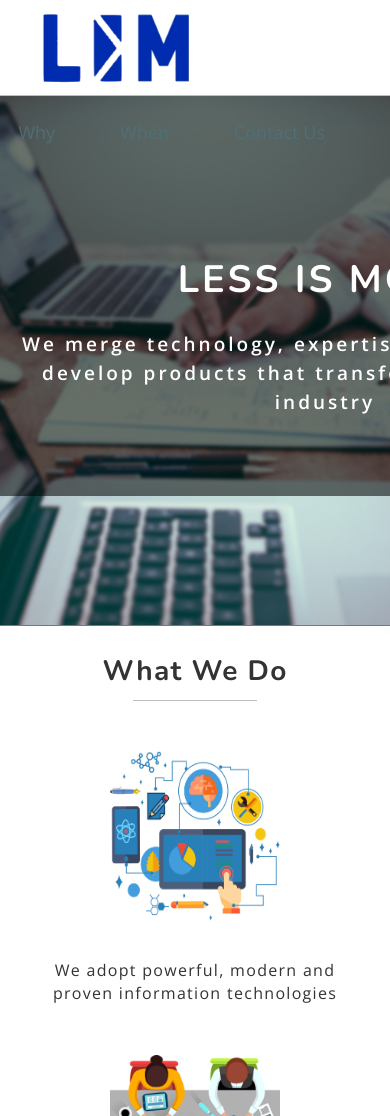
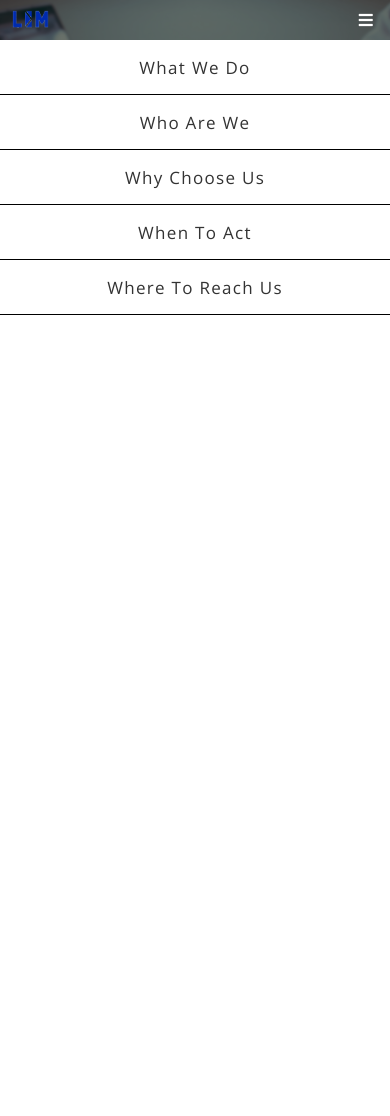
Before and after one commit to PrathamG/limtech, a PHP site: page / in a window 390 px wide; the page is wider, and only the part inside the window is pictured. Shown: the top 1116 px of that part. After the commit the page ends 315 px from the top of that part, so only its background shows below. Run offline with PHP 8.4, Linux system fonts and the light colour scheme.

Commit message:
Initiate mobile navbar, design changes

```diff
--- a/index.php
+++ b/index.php
@@ -1,5 +1,6 @@
 <html>
 <head>
+	<meta name='viewport' content='width=device-width, initial-scale=1'>
 	<!-- Twitter bootstrap v3.3.7 -->
 	<link rel="stylesheet" href="https://maxcdn.bootstrapcdn.com/bootstrap/3.3.7/css/bootstrap.min.css">
 	<!-- Custom Stylesheet -->
@@ -11,10 +12,11 @@
 
 </head>
 <body>
+	<div class = "container-fluid" style = "padding: 0px 0px">
 		<div class = 'masthead' id = "regnav">
 			<img class = 'logo' src = "logo.png">
 			<ul class = 'navigate'>
-			<li><a href = "#contact-panel">Contact Us</a></li>
+				<li><a href = "#contact-panel">Where</a></li>
 				<li><a href = "#when-panel">When</a></li>
 				<li><a href = "#why-panel">Why</a></li>
 				<li><a href = "#who-panel">Who</a></li>
@@ -31,29 +33,44 @@
 				<li><a href = "#what-panel">What</a></li>
 			</ul>
 		</div>
-	<div class = 'panel1'>
+		<div class = 'mobnav' id = "mobnav">
+			<img class = 'logo' src = "logo.png">
+			<i class="fas fa-bars"></i>
+		</div>
+		<div class = 'moblist'>
+			<ul>
+				<li>What We Do</li>
+				<li>Who Are We</li>
+				<li>Why Choose Us</li>
+				<li>When To Act</li>
+				<li>Where To Reach Us</li>
+			</ul>
+		</div>
 		<div class="panel1-header">
 			<div class = 'panel1-cap'>
 				<span id="p1head">LESS IS MORE</span>
 				<span id="p1sub">We merge technology, expertise and innovation to develop products that transform the insurance industry</span>
 			</div>
 		</div>
-	</div>
-	<div class = 'what-panel' id = "what-panel">
-		<span class = "panela-heading">What We Do</span>
+		<div class = 'row what-panel' id = "what-panel">
+			<div class = "panela-heading">What We Do</div>
 			<div class = "hrline"></div>
 			<div class = "row">
-			<div class = "what-step col-sm-4">
+				<div class = "what-step col-md-4">
 					<img src = "tech.png">
-				<div class = 'panela-sub'> We adopt powerful, modern and proven information technologies</div>
+					<div class = 'panela-sub'>At LIM we both, <b>use</b>, and <b>make</b></div>
 				</div>
-			<div class = "what-step col-sm-4">
+				<div class = "what-step col-md-4">
 					<img src = "team.png">
-				<div class = 'panela-sub'>Our experts in insurance, law and IT determine how this technology can be used to optimize business and operations at your insurance company</div>
+					<div class = 'panela-sub'>
+						We use existing, proven information technologies to transform insurance companies from its current dinosaur era to the world of modern technology.
 					</div>
-			<div class = "what-step col-sm-4">
+				</div>
+				<div class = "what-step col-md-4">
 					<img src = "profit.png">
-				<div class = 'panela-sub'>We develop innovative products specific to your business needs, which measurably boost your business efficency, cost savings and customer satisfaction. </div>
+					<div class = 'panela-sub'>
+						Yet, LIM’s ambition does not rest here. Our team also creates and develops our own innovative IT technology products aiming at reducing operational costs and enhancing customer satisfaction and overall business efficacy of an insurance company.
+					</div>
 				</div>
 			</div>
 		</div>
@@ -61,39 +78,34 @@
 			<div class = 'row'>
 				<span class = "panelb-heading">Who Are We</span>
 				<div class = "hrline" style="border-bottom: 1px solid #ad7800"></div>
-			<div class = "panelb-sub">LIM is an innovation and technology one-stop shop tailored for the insurance industry. Our team consists of outstanding experts from Law, Insurance and Technology. They possess not just exceptional capabilities, but also unbeatable passion and belief in using modern technology to improve people's quality of life. We aspire to revolutionize today's insurance industry by making it smarter, safer and smoother for everyone involved.</div>
+				<div class = "panelb-sub">
+					LIM is an innovation and technology one-stop shop tailored for the insurance industry. Behind LIM is a powerful team which is composed of outstanding experts from crossed disciplines (legal, insurance, technology) who possess not only exceptional capabilities, but also unbeatable passion and belief in using modern technology to improve the quality of life for the mankind; making this world better and smarter for everyone.
+				</div>
 			</div>
 		</div>
 		<div class = "why-panel" id = "why-panel">
 			<span class = "panela-heading">Why Choose Us</span>
 			<div class = "hrline"></div>
 			<div class = 'row'>
-			<div class = "why-feat col-sm-3">
+				<div class = "why-feat col-md-4">
 					<span><i class="fas fa-award"></i></span>
-				<span class = "title">Quality Solutions</span>
+					<span class = "title">We know what you need</span>
 					<div class = "panela-sub" style = "margin-top: 10px">
-					We ensure high standards with regards to the technical quality and practicality of our products. Our products are user-friendly, effective and reliable.
+						LIM will bring quality products and services with best value for money, regardless of your size.
 					</div>
 				</div>
-			<div class = "why-feat col-sm-3">
+				<div class = "why-feat col-md-4">
 					<span><i class="fas fa-hand-holding-usd"></i></span>
-				<span class = "title">Value For Money</span>
+					<span class = "title">Small to medium size insurers</span>
 					<div class = "panela-sub" style = "margin-top: 10px">
-					Being a company specialized in insurtech allows us to make our services and products great value for money, especially considering the savings and benefits they bring. We are able to serve you regardless of the size of your company.
+						Worried about the cost? We are in a position to offer affordable rates because we have vast experience on building up specialized IT solutions for other insurers of your size! Transformation is easier than you expect with the right expert!
 					</div>
 				</div>
-			<div class = "why-feat col-sm-3">
+				<div class = "why-feat col-md-4">
 					<span><i class="fas fa-users"></i></span>
-				<span class = "title">Specialized Team</span>
+					<span class = "title">Sizeable insurers</span>
 					<div class = "panela-sub" style = "margin-top: 10px">
-					Our team of diverse experts are able to communicate and develop feasible, practical solutions. This saves you the time and resources needed to create applications in-house, with developers who seldom have experience in insurance operations.
-				</div>
-			</div>
-			<div class = "why-feat col-sm-3">
-				<span><i class="fas fa-pen-fancy"></i></span>
-				<span class = "title">Products For You</span>
-				<div class = "panela-sub" style = "margin-top: 10px">
-					We know exactly what each department within an insurer needs and which technologies will serve you best. We develop products that match your operations and can be easily integrated in your workplace.
+						In-house IT not offering what you want, even after years of development? LIM possesses knowledge and actual experience in both Insurance and IT. Hence, we know exactly what an insurer needs and how and what IT serves it best.
 					</div>
 				</div>
 			</div>
@@ -102,23 +114,31 @@
 			<div class = 'row'>
 				<span class = "panelb-heading">When To Act</span>
 				<div class = "hrline" style="border-bottom: 1px solid #ad7800"></div>
-			<div class = "panelb-sub">The insurance industry is undergoing a revolution. Modern technology is already disrupting the traditional market in diverse ways, making substantial impact on business costs and revenue. Today's customers are more discerning and informed, seeking to pay less and get more. Join us now as pioneers in this transformation and get an edge over the competition. Gain an advantage by increasing efficiency, reducing costs and making your customers' insurance journey effortless, from enrollment to claim.</div>
+				<div class = "panelb-sub">
+					NOW! The insurance industry is undergoing a revolution. Modern technology is already disrupting the traditional market in diverse ways, making substantial impact on business costs and revenue. Today's customers are more discerning and informed, seeking to pay less and get more. Join us now as pioneers in this transformation and get an edge over the competition.
+				</div>
 			</div>
 		</div>
 		<div class = 'contact-panel' id = "contact-panel">
 			<span class = "panela-heading">Contact Us</span>
 			<div class = "hrline"></div>
-			<div class = "when-det row">
+			<div class = "when-det">
 				<div style = "font-size: 17px; margin-bottom: 20px">
 					<span style = "font-weight: 600;">We would be delighted to receive any queries or suggestions.</span>
 					Reach us now to find out how we can impact your business.
 				</div>
-				<span class = "clabel">Address&nbsp&nbsp&nbsp&nbsp&nbsp&nbsp&nbsp&nbsp&nbsp:</span>
-				<span class = "cdeet">&nbsp&nbsp&nbsp&nbsp&nbspRm 1608, China Insurance Group Building, 141 Des Vouex Road Central, Hong Kong</span><br><br>
-				<span class = "clabel">Email&nbsp&nbsp&nbsp&nbsp&nbsp&nbsp&nbsp&nbsp&nbsp&nbsp&nbsp&nbsp&nbsp:</span>
-				<span class = "cdeet">&nbsp&nbsp&nbsp&nbsp&nbspinfo@lessismore.best</span><br><br>
-				<span class = "clabel">Telephone&nbsp&nbsp&nbsp&nbsp&nbsp:</span>
-				<span class = "cdeet">&nbsp&nbsp&nbsp&nbsp&nbsp+852 2868-3631</span>
+				<div class = row>
+					<div class = "col-sm-2 clabel">Address:</div>
+					<div class = "col-sm-10 cdeet">Rm 1608, China Insurance Group Building, 141 Des Vouex Road Central, Hong Kong</div><br>
+				</div>
+				<div class = row>
+					<span class = "col-sm-2 clabel">Email:</span>
+					<span class = "col-sm-10 cdeet">info@lessismore.best</span><br><br>
+				</div>
+				<div class = row>
+					<span class = "col-sm-2 clabel">Telephone:</span>
+					<span class = "col-sm-10 cdeet">+852 2868-3631</span>
+				</div>
 			</div>
 		</div>
 	</div>
--- a/style.css
+++ b/style.css
@@ -3,10 +3,10 @@
     width: 100%;
     margin: 0px;
     padding: 0px;
-    overflow-x: hidden;
 }
 body
 {
+	box-sizing: border-box;
 	width: 100%;
 	padding: 0 0;
 	margin: 0 0;
@@ -28,7 +28,61 @@
 	background-color: rgba(255, 255, 255);
 	height: 96px;
 	border-bottom: 1px solid #BEBEBE;
-
+}
+.mobnav
+{
+	display: none;
+	position: fixed;
+	top: 0;
+	background-color: transparent;
+	padding-left: 12px;
+	height: 40px;
+	width: 100%;
+	z-index: 100;
+}
+.mobnav img
+{
+	margin-top: 10px;
+	height: 18px;
+}
+.mobnav i
+{
+	padding: 5px 5px;
+	margin-top: 7px;
+	margin-right: 11px;
+	font-size: 16px;
+	float: right;
+	color: white;
+}
+.mobnav i:hover
+{
+	border: 1px solid black;
+}
+.moblist
+{
+	position: fixed;
+	top: 40px;
+	background-color: white;
+	z-index: 90;
+	width: 100%;
+	height: 100%;
+}
+.moblist ul
+{
+	padding-left: 0px;
+	height: 100%;
+	list-style-type: none;
+}
+.moblist li
+{
+	background-color: white;
+	line-height: 55px;
+	font-size: 17px;
+	height: 20%;
+	max-height: 55px;
+	border-bottom: 1px solid black;
+	padding: 0 0;
+	text-align: center;
 }
 .logo
 {
@@ -82,7 +136,7 @@
 }
 .panel1-header
 {
-	height: 530px;
+	min-height: 530px;
 	width: 100%;
   	background-image: url("xyz.jpg");
 	background-position: center;
@@ -99,7 +152,7 @@
 	padding-top: 157px;
 	text-align: center;
 	height: 400px;
-	width: 650px;
+	width: 65%;
 	background-color: rgba(0, 0, 0, 0.55);
 }
 .panel1-header span
@@ -128,8 +181,9 @@
 {
 	margin-left: auto;
 	margin-right: auto;
-	width: 80%;
-	height: 490px;
+	width: 90%;
+	min-height: 490px;
+	padding-bottom: 35px;
 }
 .panela-heading
 {
@@ -259,3 +317,41 @@
 {
 	margin-top:20px;
 }
+@media (max-width: 1200px)
+{
+	.nfixed
+	{
+		display: none;
+	}
+}
+@media (max-width: 900px)
+{
+	.masthead
+	{
+		display: none;
+	}
+	.panel1-cap
+	{
+		width: 75%;
+	}
+	.mobnav
+	{
+		display: block;
+	}
+}
+@media (max-width: 600px)
+{
+	.panel1-header
+	{
+		min-height: 50px;
+	}
+	.panel1-cap
+	{
+		padding-top: 105px;
+		width: 100%;
+	}
+	.panela-sub
+	{
+		margin-top: 30px;
+	}
+}
```
Also changed, not shown: other parts of style.css (+14 -11 lines), script.js (+20 -4 lines). Lines whose indentation alone changed are shown as unchanged.
